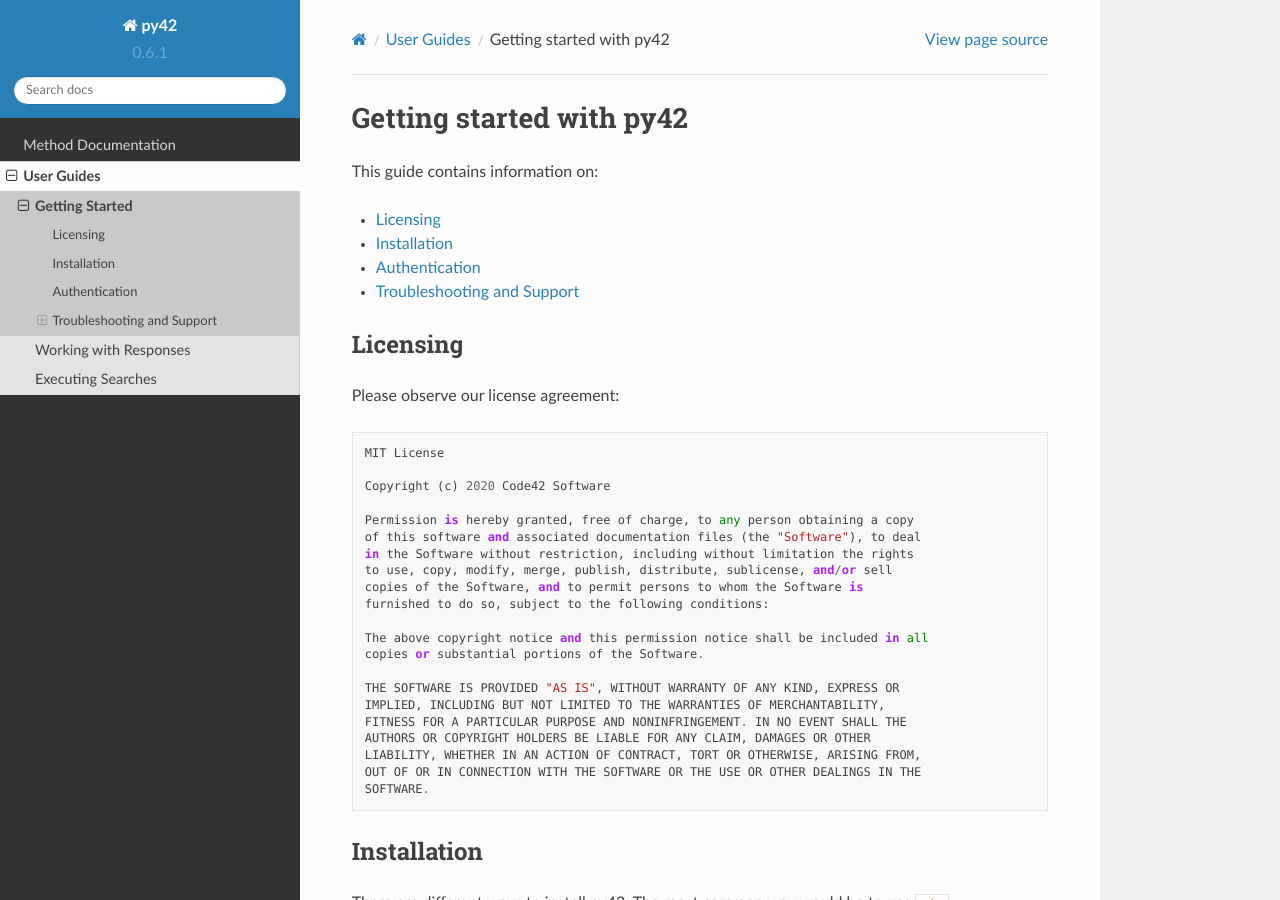
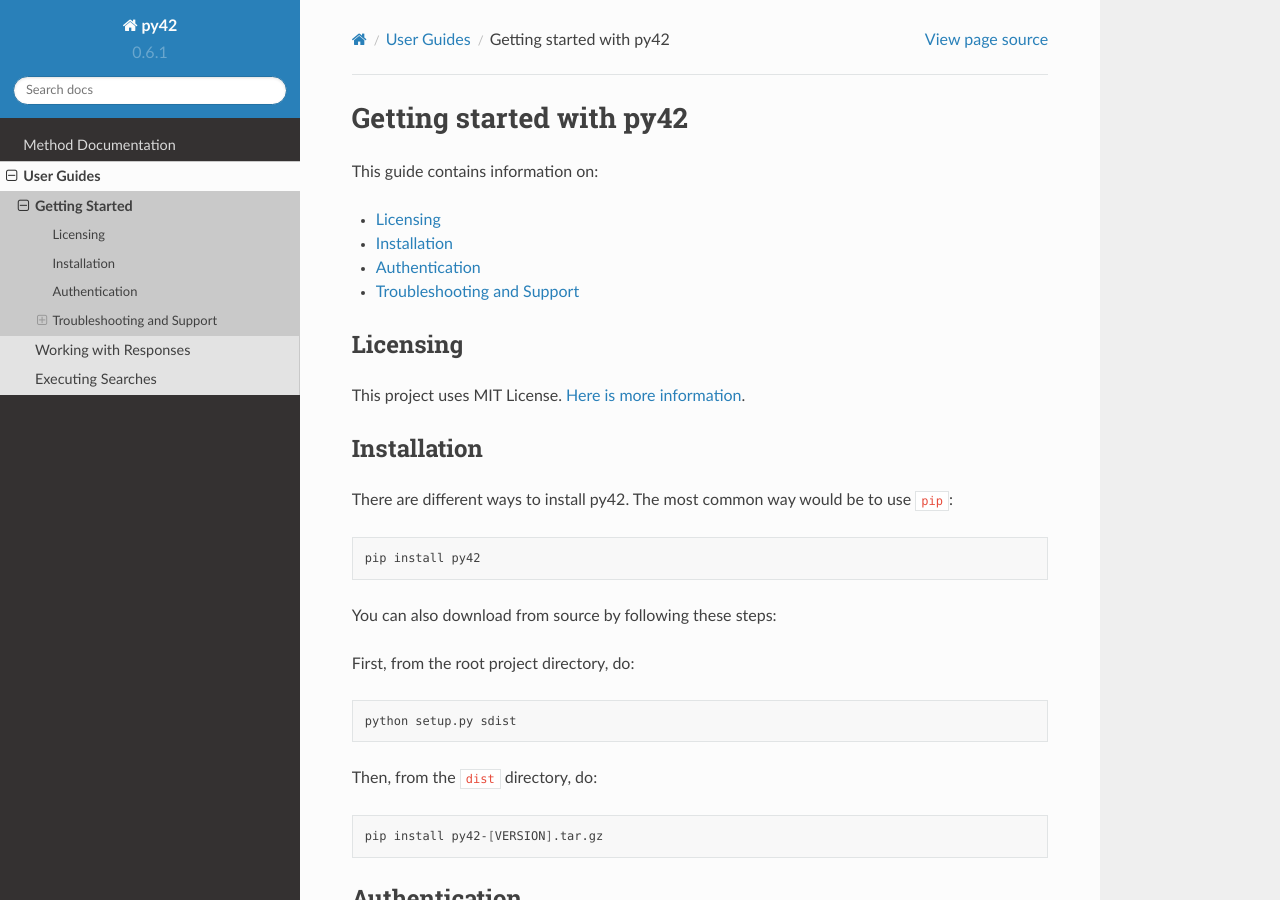
Before and after one commit to code42/py42, a Sphinx documentation site: the page built from docs/userguides/gettingstarted.md, in a window 1280 px wide and 900 px high. Built offline with Sphinx 7.4.7 and the Read the Docs theme 2.0.0, drawn with Linux system fonts in a browser that asks for light colours; pages that are not in the unit, such as notebooks, are missing from menus; the version number is read from the project's files by our own code.

Commit message:
Fix licensing

```diff
--- a/docs/userguides/gettingstarted.md
+++ b/docs/userguides/gettingstarted.md
@@ -9,29 +9,8 @@ This guide contains information on:
 
 ## Licensing
 
-Please observe our license agreement:
+This project uses MIT License. [Here is more information](https://github.com/code42/py42/blob/master/LICENSE.md).
 
-    MIT License
-
-    Copyright (c) 2020 Code42 Software
-
-    Permission is hereby granted, free of charge, to any person obtaining a copy
-    of this software and associated documentation files (the "Software"), to deal
-    in the Software without restriction, including without limitation the rights
-    to use, copy, modify, merge, publish, distribute, sublicense, and/or sell
-    copies of the Software, and to permit persons to whom the Software is
-    furnished to do so, subject to the following conditions:
-
-    The above copyright notice and this permission notice shall be included in all
-    copies or substantial portions of the Software.
-
-    THE SOFTWARE IS PROVIDED "AS IS", WITHOUT WARRANTY OF ANY KIND, EXPRESS OR
-    IMPLIED, INCLUDING BUT NOT LIMITED TO THE WARRANTIES OF MERCHANTABILITY,
-    FITNESS FOR A PARTICULAR PURPOSE AND NONINFRINGEMENT. IN NO EVENT SHALL THE
-    AUTHORS OR COPYRIGHT HOLDERS BE LIABLE FOR ANY CLAIM, DAMAGES OR OTHER
-    LIABILITY, WHETHER IN AN ACTION OF CONTRACT, TORT OR OTHERWISE, ARISING FROM,
-    OUT OF OR IN CONNECTION WITH THE SOFTWARE OR THE USE OR OTHER DEALINGS IN THE
-    SOFTWARE.
 
 ## Installation
 
```
